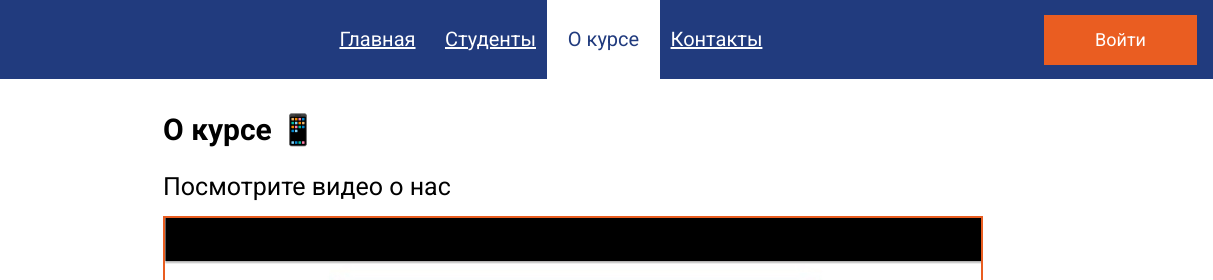
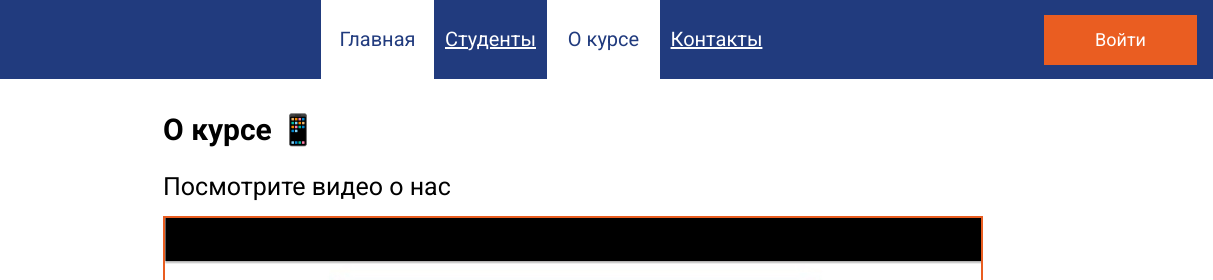
Before and after one commit to uls19/site-domz, a plain HTML site: page about.html in a window 1280 px wide. In both pictures the pointer is over the link "Главная". Shown: the top 280 px of the page, 67-1280 px from the left. Drawn offline with Linux system fonts and the light colour scheme.

Commit message:
hover effect added

```diff
--- a/CSS/header/__menu-link/header__menu-link.css
+++ b/CSS/header/__menu-link/header__menu-link.css
@@ -7,7 +7,13 @@
     color: #FFFFFF;
     padding: 28px 0px;
     display: block;
+    transition-duration: .1s;
 
+}
+.header__menu-link:hover {
+    color: #213B7E;
+    background: #FFFFFF;
+    text-decoration: none;
 }
 @media screen and (max-width: 767px) {
     .header__menu-link {
@@ -22,3 +28,4 @@
         line-height: 18px;
         padding: 18px 0px;
 }
+}
```
